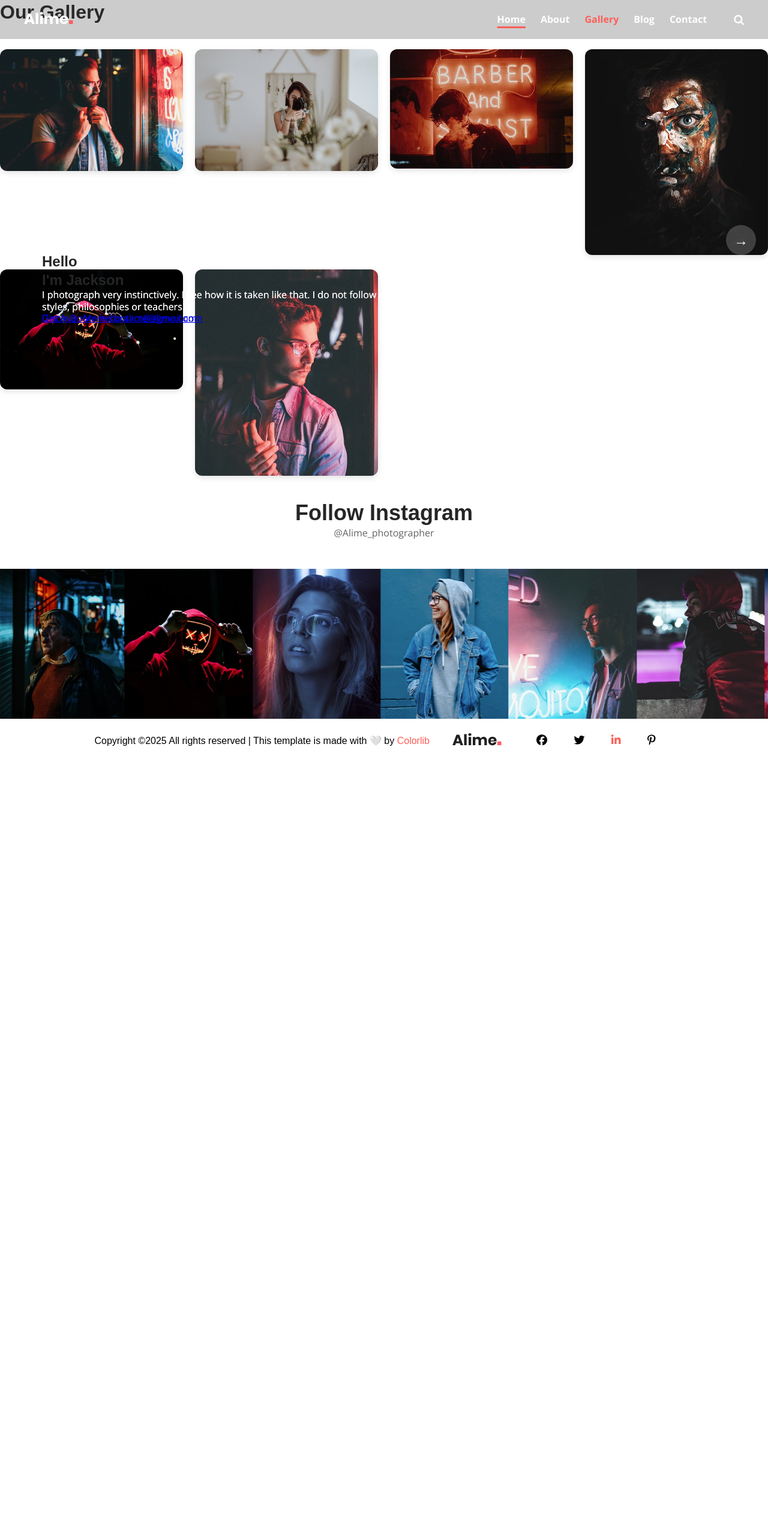
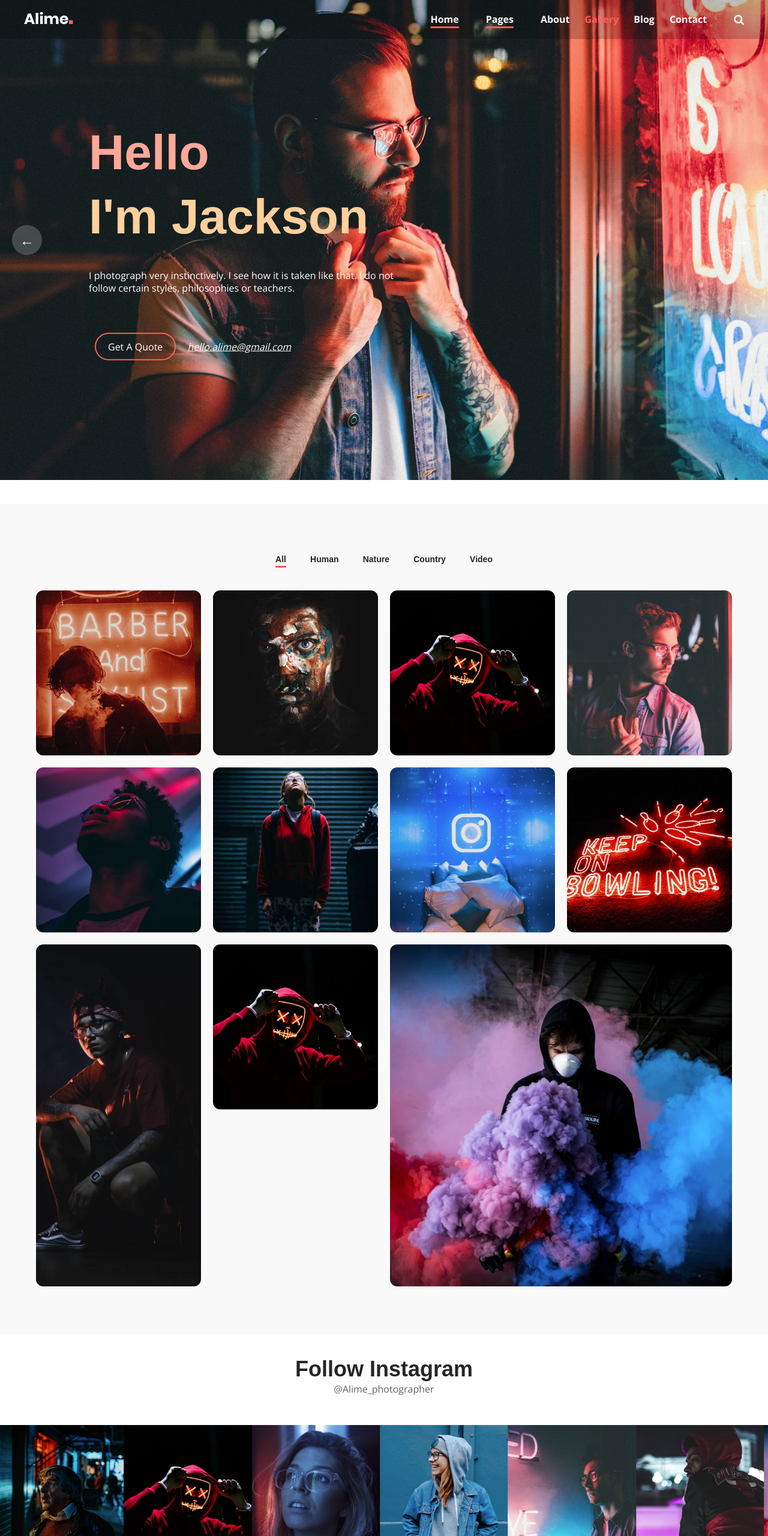
Before and after one commit to asamaatarek/HTML-CSS, a plain HTML site: page Alime/index.html in a window 1280 px wide. Shown: the top 2560 px of the page at 60% size. Before the commit the page ends 1270 px from the top, so only its background shows below. Drawn offline with nearby package versions, Linux system fonts and the light colour scheme.

Commit message:
alima-update

```diff
--- a/Alime/index.html
+++ b/Alime/index.html
@@ -7,16 +7,18 @@
   <link rel="stylesheet" href="style.css">
   <link rel="stylesheet" href="https://cdnjs.cloudflare.com/ajax/libs/font-awesome/6.5.0/css/all.min.css" />
   <link href="https://fonts.googleapis.com/css?family=Open+Sans:400,700&display=swap" rel="stylesheet">
+  <link rel="stylesheet" href="https://cdnjs.cloudflare.com/ajax/libs/font-awesome/6.0.0-beta3/css/all.min.css">
   <link rel="stylesheet" href="https://cdnjs.cloudflare.com/ajax/libs/font-awesome/4.7.0/css/font-awesome.min.css">
 </head>
 <body>
-      <!-- ===== Preloader ===== -->
+      <!--Preloader-->
     <div id="preloader">
         <div class="dot-loader">
           <span></span><span></span><span></span>
         </div>
       </div>
 
+      <!---nav--->
       <header class="main-header">
         <div class="header-sec">
           <div class="logo">
@@ -24,6 +26,24 @@
           </div>
           <nav class="nav-links">
             <a href="#" class="home">Home</a>
+            <div class="nav-item">
+              <a href="#" class="page">Pages </a>
+              <ul class="dropdown-list">
+                <li>- Home</li>
+                <li>- About</li>
+                <li>- Gallery</li>
+                <li>- Blog</li>
+                <li>- Blog details</li>
+                <li>- Contact</li>
+                <li>- Dropdown</li>
+              </ul>
+              <ul class="dropdown-list-second">
+                <li>- Dropdown Item</li>
+                <li>- Dropdown Item</li>
+                <li>- Dropdown Item</li>
+                <li>- Dropdown Item</li>
+              </ul>
+            </div>
             <a href="#">About</a>
             <a href="#" class="gal">Gallery</a>
             <a href="#">Blog</a>
@@ -34,12 +54,16 @@
           </nav>
         </div>
       </header>
-      <!--- Hero -->
+      <div id="floatingCircle">
+        <i class="fa fa-thumbtack"></i>
+      </div>
+
+            <!-- Hero -->
       <section class="hero">
         <div class="slide active" data-animation="top-down" style="background-image: url('images/1.jpg');">
           <div class="hero-content">
-            <h2>Hello <br> I'm Jackson</h2>
-            <p>I photograph very instinctively. I see how it is taken like that. I do not follow certain styles, philosophies or teachers.</p>
+            <h2>Hello <br><span id="name">I'm Jackson</span></h2>
+            <p>I photograph very instinctively. I see how it is taken like that. I do not<br> follow certain styles, philosophies or teachers.</p>
             <div class="hero-buttons">
               <a href="#" class="btn">Get A Quote</a>
               <a href="mailto:hello.alime@gmail.com" class="email">hello.alime@gmail.com</a>
@@ -49,8 +73,8 @@
 
         <div class="slide" data-animation="bottom-up" style="background-image: url('images/2.jpg');">
           <div class="hero-content">
-            <h2>Hello <br> I'm Alime</h2>
-            <p>I photograph very instinctively. I see how it is taken like that. I do not follow certain styles, philosophies or teachers.</p>
+            <h2>Hello <br><span id="name">I'm Alime</span></h2>
+            <p>I photograph very instinctively. I see how it is taken like that. I do not<br> follow certain styles, philosophies or teachers.</p>
             <div class="hero-buttons">
               <a href="#" class="btn">Discover More</a>
               <a href="mailto:contact@alime.com" class="email">contact@alime.com</a>
@@ -63,35 +87,42 @@
           <div class="arrow next">→</div>
         </div>
       </section>
+      <!--Space-->
+      <section>
+        <div id="sep">
+        </div>
+      </section>
+    <!--Gallery Section-->
+    <section class="gallery-section">
+      <div class="first-sec">
+        <div class="second-sec">
+          <div class="label-sec">
+            <button class="gallery-btn btn-active">All</button>
+            <button class="gallery-btn">Human</button>
+            <button class="gallery-btn">Nature</button>
+            <button class="gallery-btn">Country</button>
+            <button class="gallery-btn">Video</button>
+          </div>
+          <div class="gallery-grid">
+              <div class="gallery-item"><img src="images/3.jpg" alt="Gallery" onclick="openLightbox(this)"><div class="hover-icon">+</div></div>
+              <div class="gallery-item"><img src="images/4.jpg" alt="Gallery" onclick="openLightbox(this)"><div class="hover-icon">+</div></div>
+              <div class="gallery-item "><img src="images/5.jpg" alt="Gallery" onclick="openLightbox(this)"><div class="hover-icon">+</div></div>
+              <div class="gallery-item"><img src="images/6.jpg" alt="Gallery" onclick="openLightbox(this)"><div class="hover-icon">+</div></div>
 
+              <div class="gallery-item"><img src="images/7.jpg" alt="Gallery" onclick="openLightbox(this)"><div class="hover-icon">+</div></div>
+              <div class="gallery-item larrge"><img src="images/9.jpg" alt="Gallery" onclick="openLightbox(this)"><div class="hover-icon">+</div></div>
+              <div class="gallery-item "><img src="images/8.jpg" alt="Gallery" onclick="openLightbox(this)"><div class="hover-icon">+</div></div>
+              <div class="gallery-item "><img src="images/10.jpg" alt="Gallery" onclick="openLightbox(this)"><div class="hover-icon">+</div></div>
 
-    <!-- ===== Gallery Section ===== -->
-    <section class="gallery-section">
-        <h2 class="section-title">Our Gallery</h2>
-        <div class="gallery-grid">
-        <div class="gallery-item">
-            <img src="images/1.jpg" alt="Gallery 1" onclick="openLightbox(this)">
+              <div class="gallery-item large"><img src="images/37.jpg" alt="Gallery" onclick="openLightbox(this)"><div class="hover-icon">+</div></div>
+              <div class="gallery-item gr"><img src="images/5.jpg" alt="Gallery" onclick="openLightbox(this)"><div class="hover-icon">+</div></div>
+              <div class="gallery-item wide-span"><img src="images/36.jpg" alt="Gallery" onclick="openLightbox(this)"><div class="hover-icon">+</div></div>
+            </div>
+            </div>
         </div>
-        <div class="gallery-item">
-            <img src="images/2.jpg" alt="Gallery 2" onclick="openLightbox(this)">
-        </div>
-        <div class="gallery-item">
-            <img src="images/3.jpg" alt="Gallery 3" onclick="openLightbox(this)">
-        </div>
-        <div class="gallery-item">
-            <img src="images/4.jpg" alt="Gallery 4" onclick="openLightbox(this)">
-        </div>
-        <div class="gallery-item">
-            <img src="images/5.jpg" alt="Gallery 5" onclick="openLightbox(this)">
-        </div>
-        <div class="gallery-item">
-            <img src="images/6.jpg" alt="Gallery 6" onclick="openLightbox(this)">
-        </div>
-        </div>
+      </div>
     </section>
-
-
-  <!-- ===== Follow Section ==== -->
+  <!--Follow Section-->
    <section class="follow-section">
       <div id="follow">
         <div class="follow-head">
@@ -121,7 +152,7 @@
         </div>
       </div>
    </section>
-  <!-- ===== Footer Section ===== -->
+  <!--Footer Sectiom-->
 <footer class="main-footer">
     <div class="footer-container">
         <div class="footer-center">
--- a/Alime/main.js
+++ b/Alime/main.js
@@ -30,12 +30,14 @@ function animateContent(content, direction) {
     const animationName = direction === 'top-down' ? 'fadeInDown' : 'fadeInUp';
 
     [h2, p, buttons].forEach((el, i) => {
-    el.style.animation = 'none'; // reset
-    el.offsetHeight; // trigger reflow
-    el.style.animation = `${animationName} 0.8s ease forwards`;
-    el.style.animationDelay = `${0.2 + i * 0.3}s`;
+      el.style.animation = 'none';
+      el.offsetHeight;
+      el.style.opacity = 0;
+      el.style.animation = `${animationName} 1.2s ease forwards`;
+      el.style.animationDelay = `${0.3 + i * 0.4}s`;
     });
   }
+
 
   function showSlide(index) {
     slides.forEach((slide) => slide.classList.remove('active'));
@@ -58,4 +60,18 @@ prevBtn.addEventListener('click', () => {
     showSlide(currentSlide);
   });
 
-showSlide(currentSlide); // initial
+  showSlide(currentSlide);
+  window.addEventListener('scroll', function() {
+    var scrollPosition = window.scrollY;
+    var pageHeight = document.documentElement.scrollHeight;
+    var windowHeight = window.innerHeight;
+
+    var halfwayPoint = (pageHeight - windowHeight) / 2;
+
+    var floatingCircle = document.getElementById('floatingCircle');
+      if (scrollPosition >= halfwayPoint) {
+        floatingCircle.classList.add('visible');
+    } else {
+        floatingCircle.classList.remove('visible');
+    }
+});
--- a/Alime/style.css
+++ b/Alime/style.css
@@ -12,7 +12,8 @@
   body {
     font-family: 'Open Sans', sans-serif;
     line-height: 1.2;
-  }#preloader {
+  }
+  #preloader {
     position: fixed;
     top: 0;
     left: 0;
@@ -24,10 +25,9 @@
     align-items: center;
     z-index: 3000;
   }
-
   .dot-loader {
     display: flex;
-    gap: 15px;
+    gap: 2px;
   }
 
   .dot-loader span {
@@ -67,7 +67,9 @@
     background-color: rgba(0, 0, 0, 0.2);
     z-index: 10;
   }
-
+  .main-header.scrolled {
+    background-color: rgba(0, 0, 0, 1);
+  }
   .header-sec {
     display: flex;
     justify-content: space-between;
@@ -78,8 +80,6 @@
   .logo img {
     width: 100%;
   }
-
-  /* Nav links aligned horizontally */
 .nav-links {
   display: flex;
   align-items: center;
@@ -109,6 +109,68 @@
   font-weight: bold;
 }
 
+.nav-links a.page {
+  position: relative;
+  padding: 10px 20px;
+  font-size: 16px;
+  color: white;
+  text-decoration: underline #ff5e57;
+  text-decoration-thickness: 3px;
+  text-underline-offset: 6px;
+  font-weight: bold;
+  border: none;
+  cursor: pointer;
+  font-weight: 600;
+  transition: background-color 0.3s ease;
+}
+.nav-item {
+  position: relative;
+}
+
+.dropdown-list,
+.dropdown-list-second {
+  display: none;
+  position: absolute;
+  top: 100%;
+  left: 0;
+  background-color: white;
+  border: 1px solid #ddd;
+  box-shadow: 0 4px 10px rgba(0, 0, 0, 0.1);
+  list-style: none;
+  padding: 10px 0;
+  margin: 0;
+  width: 200px;
+}
+.nav-item:hover .dropdown-list {
+  display: block;
+}
+.dropdown-list:hover .dropdown-list-second {
+  display: block;
+}
+
+.dropdown-list li,
+.dropdown-list-second li {
+  padding: 8px 20px;
+  cursor: pointer;
+  transition: background-color 0.3s ease;
+  text-decoration: underline #ff5e57;
+  display: list-item;
+  text-decoration-thickness: 3px;
+  text-underline-offset: 6px;
+  font-weight: bold;
+}
+
+.dropdown-list li:hover,
+.dropdown-list-second li:hover {
+  background-color: #f5f5f5;
+}
+
+.nav-item:hover,
+.dropdown-list:hover
+.dropdown-list-second:hover {
+  display: block;
+}
+
   .search-container {
     margin-left: 20px;
     font-size: 18px;
@@ -124,7 +186,6 @@
     color: #ff5e57;
   }
 
-/* Home Underline Bold & Offset */
 .nav-links a.home {
   text-decoration: underline #ff5e57;
   text-decoration-thickness: 3px;
@@ -132,12 +193,10 @@
   font-weight: bold;
 }
 
-/* Active Link */
 .nav-links a.active {
   color: #ff5e57;
 }
 
-/* Search Container */
 .search-container {
   margin-left: 20px;
   font-size: 18px;
@@ -151,50 +210,9 @@
 
 .search-container i.fa-search:hover {
   color: #ff5e57;
-}.hero-content {
-  position: absolute;
-  left: 50px;
-  bottom: 30%;
-  color: white;
-  max-width: 700px;
-  padding: 20px;
-  /* Remove this opacity if you want content visible without animation */
-  /* opacity: 0; */
 }
-
-.hero-content h2,
-.hero-content p,
-.hero-buttons {
-  opacity: 0;
-}
-
-/* Animations */
-@keyframes fadeInDown {
-  from {
-    transform: translateY(-50px);
-    opacity: 0;
-  }
-  to {
-    transform: translateY(0);
-    opacity: 1;
-  }
-}
-
-@keyframes fadeInUp {
-  from {
-    transform: translateY(50px);
-    opacity: 0;
-  }
-  to {
-    transform: translateY(0);
-    opacity: 1;
-  }
-}
-
-
-/* ===== Hero Section ===== *//*
+/* Hero-Section*/
 .hero {
-  background: url('../images/2.jpg') no-repeat center center/cover;
   height: 100vh;
   display: flex;
   justify-content: flex-start;
@@ -215,6 +233,7 @@
   opacity: 0;
   transition: opacity 1s ease;
   z-index: 0;
+  transition: opacity 1.5s ease-in-out;
 }
 
 .slide.active {
@@ -226,7 +245,7 @@
   content: "";
   position: absolute;
   inset: 0;
-  background: rgba(0,0,0,0.5);
+  background: rgba(0, 0, 0, 0.5);
 }
 
 .hero-content {
@@ -238,15 +257,20 @@
   text-align: left;
   max-width: 700px;
   padding: 20px;
-  opacity: 0;
-  animation: slideUp 1s ease-out forwards;
+  opacity: 1;
+  line-height: 1.3;
 }
 
 .hero-content h2 {
-  font-size: 60px;
+  font-size: 82px;
   font-weight: 700;
-  color:
-rgb(37, 37, 37);
+  color: rgb(37, 37, 37);
+  opacity: 0;
+  line-height:106.6px;
+  color:#ffa798;
+  #name{
+    color:#ffcf9c;
+  }
 }
 
 .hero-content h2 span {
@@ -256,11 +280,15 @@ rgb(37, 37, 37);
 .hero-content p {
   margin-top: 20px;
   font-size: 16px;
+  padding-top: 15px;
+  padding-bottom: 35px;
+  opacity: 0;
 }
 
 .hero-buttons {
   margin-top: 30px;
   padding: 10px;
+  opacity: 0;
 }
 
 .btn {
@@ -281,15 +309,14 @@ rgb(37, 37, 37);
   color: white;
   font-style: italic;
   text-decoration: underline;
-  font-size:16px;
-  line-height:24px;
+  font-size: 16px;
+  line-height: 24px;
 }
 
 .email:hover {
-  color:#ff5e57;
+  color: #ff5e57;
 }
 
-/* Arrows */
 .nav-arrows {
   position: absolute;
   top: 50%;
@@ -302,7 +329,7 @@ rgb(37, 37, 37);
 
 .arrow {
   font-size: 24px;
-  background-color: rgba(255,255,255,0.2);
+  background-color: rgba(255, 255, 255, 0.2);
   color: #fff;
   width: 50px;
   height: 50px;
@@ -318,82 +345,162 @@ rgb(37, 37, 37);
 .arrow:hover {
   background-color: #ff5e57;
 }
-
-/* Animation Keyframes */
-@keyframes slideUp {
+@keyframes fadeInDown {
   0% {
-    transform: translateY(30px);
     opacity: 0;
+    transform: translateY(-50px);
   }
   100% {
-    transform: translateY(-50%);
-    opacity: 1;
-  }
-}
-/* Common animation */
-@keyframes fadeUp {
-  from {
-    opacity: 0;
-    transform: translateY(40px);
-  }
-  to {
     opacity: 1;
     transform: translateY(0);
   }
 }
 
-.hero-content h1,
-.hero-content p,
-.hero-buttons {
+@keyframes fadeInUp {
+  0% {
     opacity: 0;
-  transform: translateY(40px);
-  animation: fadeUp 1s ease forwards;
+    transform: translateY(50px);
   }
-
-/* Delay for staggered effect */
-.hero-content h1 {
-  animation-delay: 0.2s;
+  100% {
+    opacity: 1;
+    transform: translateY(0);
   }
-
-.hero-content p {
-  animation-delay: 1s;
 }
-
-.hero-buttons {
-  animation-delay: 1.8s;
+/* Space*/
+#sep{
+  margin-bottom: 40px;
 }
-*/
-/* ===== Gallery Section ===== */
+/** Gallery **/
 .gallery-section {
   padding: 60px 40px;
   background-color: #f9f9f9;
   text-align: center;
 }
 
-  .section-title {
-    font-size: 32px;
-    margin-bottom: 40px;
-    font-weight: 700;
-    color: #333;
+.gallery-btn {
+  font-size: 14px;
+  font-weight: 600;
+  margin: 0 8px;
+  padding: 24px 10px;
+  background: none;
+  border: none;
+  cursor: pointer;
+  color: #212529;
+  position: relative;
+  transition: color 0.3s;
+}
+.btn-active {
+  text-decoration: underline #ff5e57;
+  text-decoration-thickness: 3px;
+  text-underline-offset: 6px;
+  font-weight: bold;
+}.gallery-grid {
+  display: grid;
+  grid-template-columns: repeat(4, 1fr);
+  gap: 20px;
+  padding: 20px;
 }
 
-  .gallery-grid {
-    display: grid;
-    grid-template-columns: repeat(auto-fit, minmax(250px, 1fr));
-    gap: 20px;
+.gallery-item {
+  position: relative;
+  border-radius: 12px;
+  overflow: hidden;
+  width: 100%;
+  aspect-ratio: 1 / 1;
+}
+.hover-icon {
+  position: absolute;
+  top: 50%;
+  left: 50%;
+  transform: translate(-50%, -50%);
+  font-size: 32px;
+  color: white;
+  font-weight: bold;
+  background-color: rgba(0, 0, 0, 0.6);
+  border-radius: 50%;
+  width: 50px;
+  height: 50px;
+  display: flex;
+  align-items: center;
+  justify-content: center;
+  opacity: 0;
+  transition: transform 0.4s ease, opacity 0.4s ease;
+}
+
+.gallery-item:hover .hover-icon {
+  opacity: 1;
+  transform: translate(-50%, -50%) scale(1.1);
+  background-color: #ff5e57;
 }
 
 .gallery-item img {
   width: 100%;
-    border-radius: 12px;
-    box-shadow: 0 4px 10px rgba(0,0,0,0.1);
+  height: 100%;
+  object-fit: cover;
   transition: transform 0.3s ease;
 }
 
-  .gallery-item img:hover {
+.gallery-item:hover img {
   transform: scale(1.05);
 }
-  /* ===== Lightbox Styles ===== */
+.gallery-item.wide-span {
+  grid-column: span 2;
+  grid-row: span 1;
+  display: flex;
+}
+
+.gallery-item.large {
+  grid-row: span 1;
+  width: 100%;
+  height: 100%;
+  display: flex;
+}
+
+.gallery-item.gr {
+  width: 100%;
+  height: auto;
+}
+.hover-icon {
+  position: absolute;
+  bottom: 20px;
+  left: 50%;
+  transform: translate(-50%, 20px);
+  font-size: 32px;
+  color: white;
+  font-weight: bold;
+  background-color: rgba(0, 0, 0, 0.6);
+  border-radius: 50%;
+  width: 50px;
+  height: 50px;
+  display: flex;
+  align-items: center;
+  justify-content: center;
+  opacity: 0;
+  transition: transform 0.4s ease, opacity 0.4s ease;
+}
+
+.gallery-item:hover .hover-icon {
+  opacity: 1;
+  transform: translate(-50%, 0);
+  background-color: #ff5e57;
+}
+.gallery-item.wide-span {
+  grid-column: span 2;
+  grid-row: span 1;
+  display: flex;
+
+}
+.gallery-item.large {
+  grid-row: span 1;
+  width: 100%;
+  height: 100%;
+  display: flex;
+}
+.gallery-item.gr{
+ /* display: grid;*/
+  width: 100%;
+  height: auto;
+}
 .lightbox {
     position: fixed;
     top: 0;
@@ -423,7 +530,7 @@ rgb(37, 37, 37);
     cursor: pointer;
     font-weight: bold;
   }
-  /* ===== Follow Section ===== */
+  /*Follow Section*/
   .follow-head{
     display: block;
     font-size: 36px;
@@ -459,6 +566,7 @@ rgb(37, 37, 37);
   height: 250px;
    vertical-align: middle;;
   overflow: hidden;
+  border: none;
   /*border-radius: 10px;*/
  max-width: 300px;
  max-height: 2500px;
@@ -513,7 +621,7 @@ transition-duration: 90s;
   }
 }
 
-  /* ===== Footer Section ===== */
+  /*Footer Section*/
 .main-footer {
     background-color: #ffffff;
     color: #000000;
@@ -569,3 +677,24 @@ transition-duration: 90s;
   .footer-socials .fa-linkedin{
     color: #ff5e57;
   }
+  /* Floating circle */
+#floatingCircle {
+  position: fixed;
+  bottom: 20px;
+  left: 20px;
+  width: 50px;
+  height: 50px;
+  background-color: black;
+  border-radius: 50%;
+  display: none;
+  color: white;
+  text-align: center;
+  line-height: 50px;
+  font-size: 20px;
+  cursor: pointer;
+  transition: opacity 0.3s ease;
+}
+#floatingCircle.visible {
+  display: block;
+  opacity: 1;
+}
```
Lines whose indentation alone changed are shown as unchanged.
